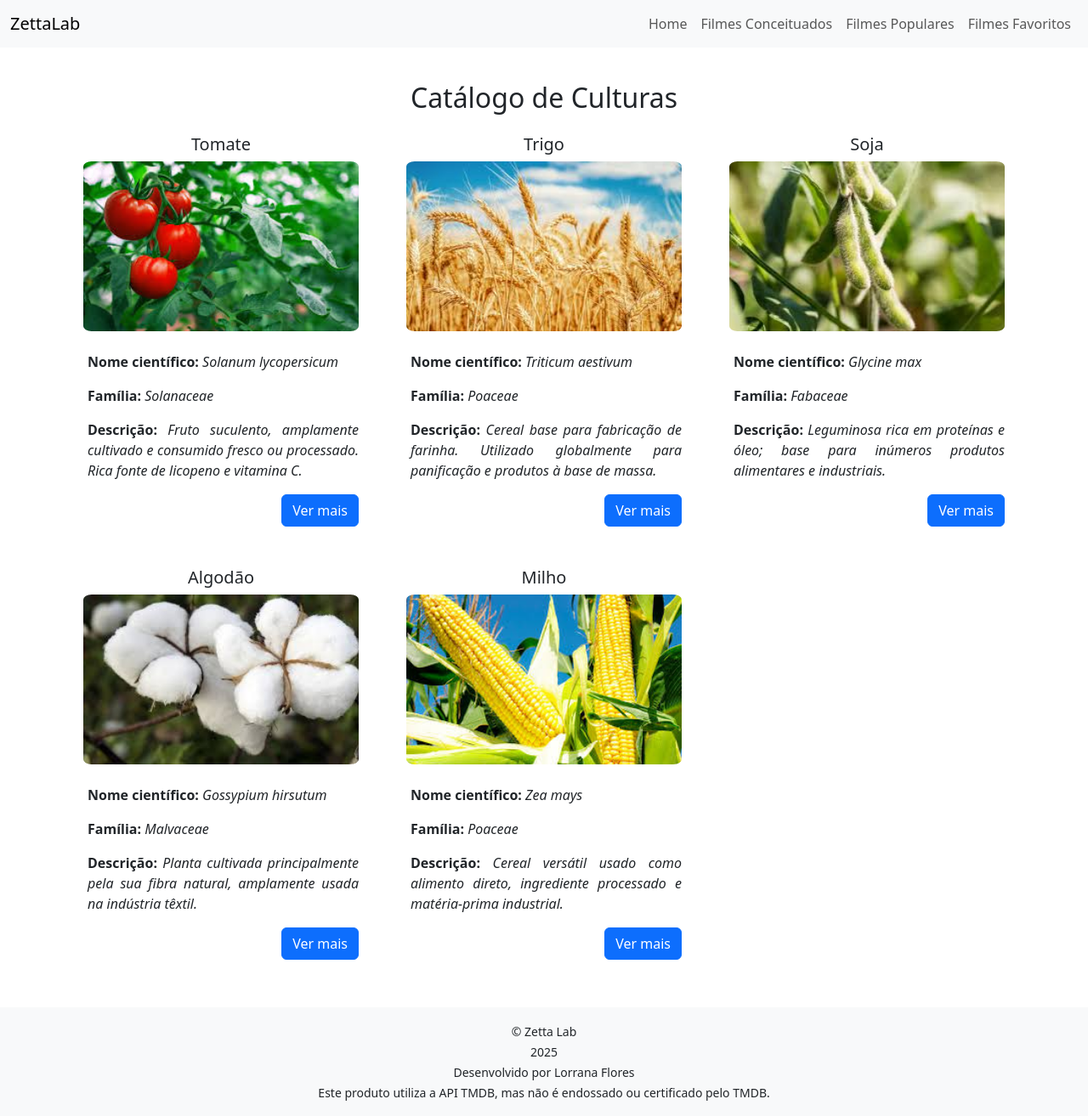
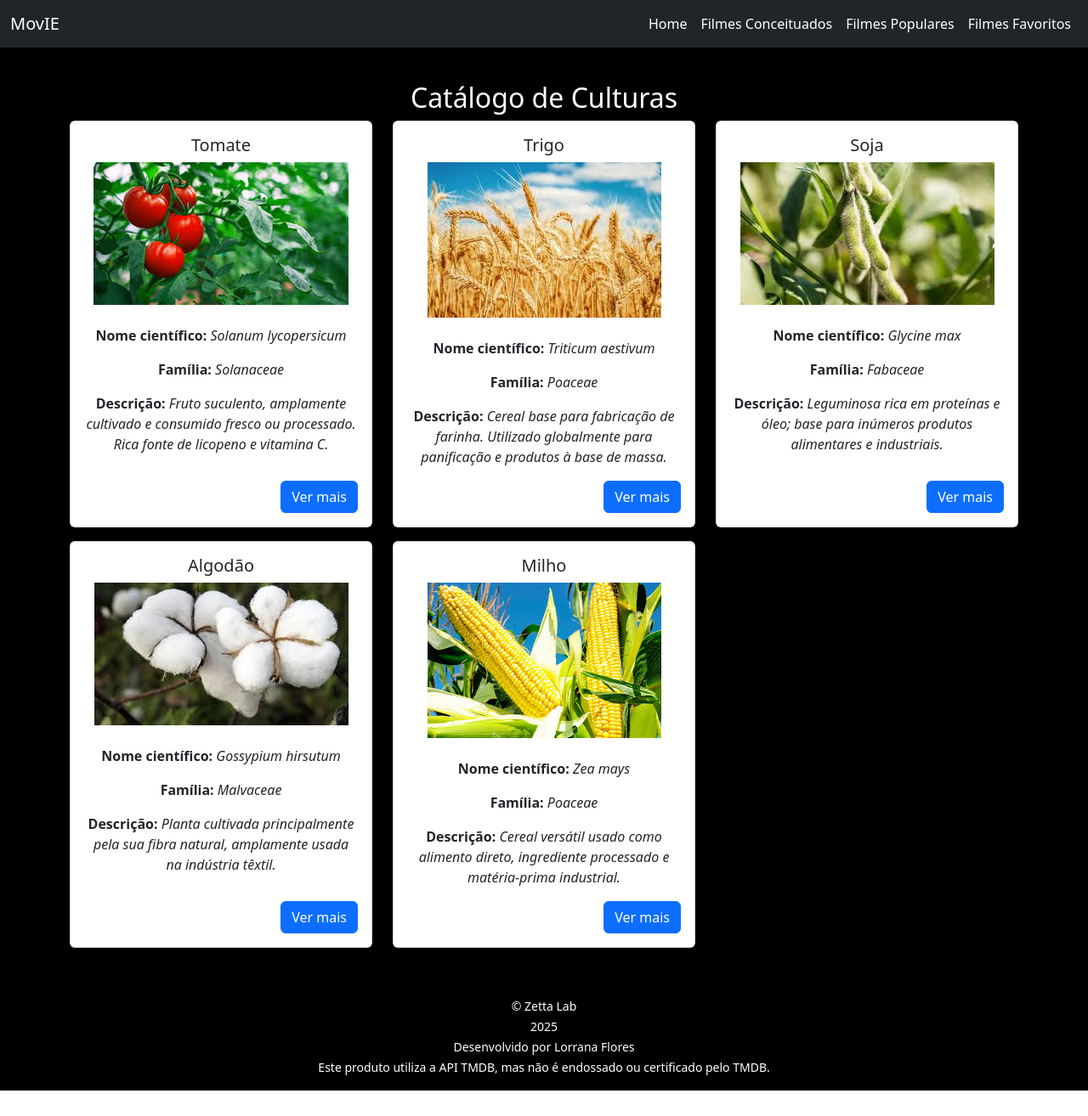
Before and after one commit to lorranavf/zetta-lab-first-challenge, a Vue app in the folder src/app/: page /items in a window 1280 px wide. Shown: the whole page at 85% size. After the commit the page ends 1284 px from the top, so only its background shows below. Built offline with nearby package versions, Linux system fonts and the light colour scheme; no server answers.

Commit message:
refactoring: upgrading pages style

```diff
--- a/src/app/src/App.vue
+++ b/src/app/src/App.vue
@@ -1,5 +1,5 @@
 <template>
-  <div id="app" class="d-flex flex-column min-vh-100">
+    <div id="app" class="app d-flex flex-column min-vh-100">
       <Header />
       <main>
         <router-view />
--- a/src/app/src/components/footer.vue
+++ b/src/app/src/components/footer.vue
@@ -1,5 +1,5 @@
 <template>
-  <footer class="bg-light text-center py-3 mt-auto">
+  <footer class="footer">
     <div>
       <small>© Zetta Lab</small><br />
       <small>2025</small><br />
--- a/src/app/src/components/header.vue
+++ b/src/app/src/components/header.vue
@@ -1,7 +1,7 @@
 <template>
-  <nav class="navbar navbar-expand-lg navbar-light bg-light">
+  <nav class="navbar  navbar-expand-lg navbar-dark bg-dark">
     <div class="container-fluid">
-      <a class="navbar-brand" href="#">ZettaLab</a>
+      <a class="navbar-brand" href="#">MovIE</a>
       <button
       class="navbar-toggler"
       type="button"
@@ -18,7 +18,7 @@
           <li class="nav-item"><a class="nav-link" href="#" @click.prevent="goToPage('/')">Home</a></li>
           <li class="nav-item"><a class="nav-link" href="#" @click.prevent="goToPage('/top-movies')">Filmes Conceituados</a></li>
           <li class="nav-item"><a class="nav-link" href="#" @click.prevent="goToPage('/popular-movies')">Filmes Populares</a></li>
-          <li class="nav-item"><a class="nav-link" href="#" @click.prevent="goToPage('/favorite-movies')">Filmes Favoritos</a></li>
+          <li class="nav-item"><a class="nav-link" href="#" @click.prevent="goToPage('/favorites-movies')">Filmes Favoritos</a></li>
         </ul>
       </div>
     </div>
--- a/src/app/src/components/movie.vue
+++ b/src/app/src/components/movie.vue
@@ -99,6 +99,8 @@ export default defineComponent({
 }
 
 .movie-info {
+  color: white;
+
   .h2 {
     margin-bottom: 0.5rem;
   }
--- a/src/app/src/components/movie_card.vue
+++ b/src/app/src/components/movie_card.vue
@@ -18,11 +18,15 @@
                 <p class="overview">{{ movie.overview }}</p>
               </div>
 
-              <div class="mt-auto d-flex justify-content-end mt-3">
-                <button class="btn btn-primary" @click="viewMovieDetails(movie.id)">
-                  + Ver mais
+              <div class="card-actions">
+                <button class="btn btn-primary bg-dark border-dark" @click="viewMovieDetails(movie.id)">
+                  + ver detalhes
+                </button>
+                <button class="btn btn-primary bg-dark border-dark" @click="handleFavoriteToggle(movie.id)">
+                  <small>{{ isMovieFavorited(movie.id) ? '❤️' : '🤍' }}</small>
                 </button>
               </div>
+
             </div>
           </div>
         </div>
@@ -31,9 +35,10 @@
 </template>
 
 <script lang="ts" setup>
-
+import { onMounted } from 'vue'
 import { getPosterUrl } from './scripts/tmdb_utils'
 import { Movie } from './scripts/tmdb_services'
+import { loadFavorites, saveFavoriteMovie, removeFavoriteMovie, isMovieFavorited } from './scripts/local_services'
 
 const props = defineProps<{
   page_title: string
@@ -48,4 +53,17 @@ const emit = defineEmits<{
 const viewMovieDetails = (movieId: number) => {
   emit('view-movie-details', movieId)
 }
+
+const handleFavoriteToggle = (movieId: number) => {
+  if (isMovieFavorited(movieId)) {
+    removeFavoriteMovie(movieId)
+  } else {
+    saveFavoriteMovie(movieId)
+  }
+}
+
+onMounted(() => {
+  loadFavorites()
+})
+
 </script>
--- a/src/app/src/components/styles/_movies.scss
+++ b/src/app/src/components/styles/_movies.scss
@@ -40,12 +40,14 @@
       margin-top: 1rem !important;
 
         .title {
+          font-size: small;
           text-align: center;
         }
 
         .overview {
             @include text-clamp(4);
             text-align: justify;
+            font-size: small;
         }
     }
 
@@ -53,5 +55,11 @@
     border-radius: 3%;
     }
 
+    .card-actions {
+      display: flex;
+      gap: 0.75rem;
+      justify-content: center;
+      border-color: none;
+    }
 
 }
--- a/src/app/src/components/styles/_pagination.scss
+++ b/src/app/src/components/styles/_pagination.scss
@@ -6,13 +6,14 @@
     .button-page {
         margin: 0 0.25rem;
         border-radius: 10%;
-        border-color: #ffffff;
-        background-color: #ffffff;
+        border-color: none;
+        background-color: none;
         cursor: pointer;
         font-size: 1rem;
+        color: rgb(0, 0, 0);
 
         &:disabled {
-            background-color: #ffffff;
+            background-color: none;
             border: none;
             cursor: not-allowed;
         }
--- a/src/app/src/components/styles/common.scss
+++ b/src/app/src/components/styles/common.scss
@@ -1,30 +1,26 @@
+.app {
+    background-color: black;
+}
+.navbar {
+    color: white;
+    margin-bottom: 1rem;
+    background-color: black;
 
-.navbar {
-    margin-bottom: 1rem;
+    .nav-link {
+        color: white;
+    }
 }
 .container {
+    color: white;
     text-align: center;
+    background-color: black;
 }
 footer {
     position: relative;
     bottom: 0;
     width: 100%;
+    color: white;
+    background-color: black;
+    text-align: center;
+    padding: 1rem 0;
 }
-.img {
-    width: 100%;
-    height: 200px;
-    border-radius: 3%;
-    object-fit: cover;
-}
-.card {
-    cursor: default;
-    border: None;
-}
-.text {
-    margin-left: 5px;
-    text-align: justify;
-}
-button {
-  font-weight: bold;
-  align-items: center;
-}
```
Lines whose indentation alone changed are shown as unchanged.
